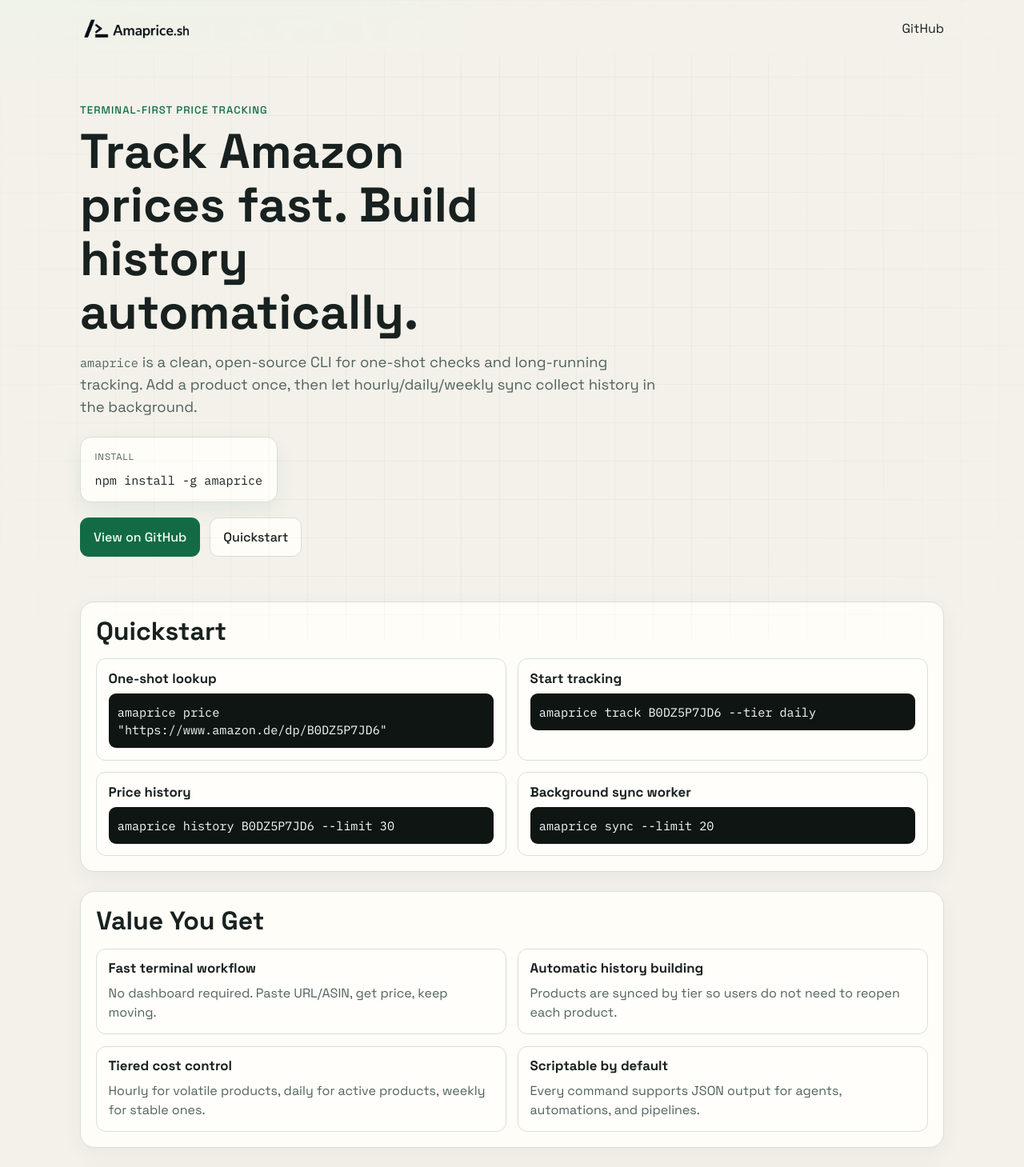
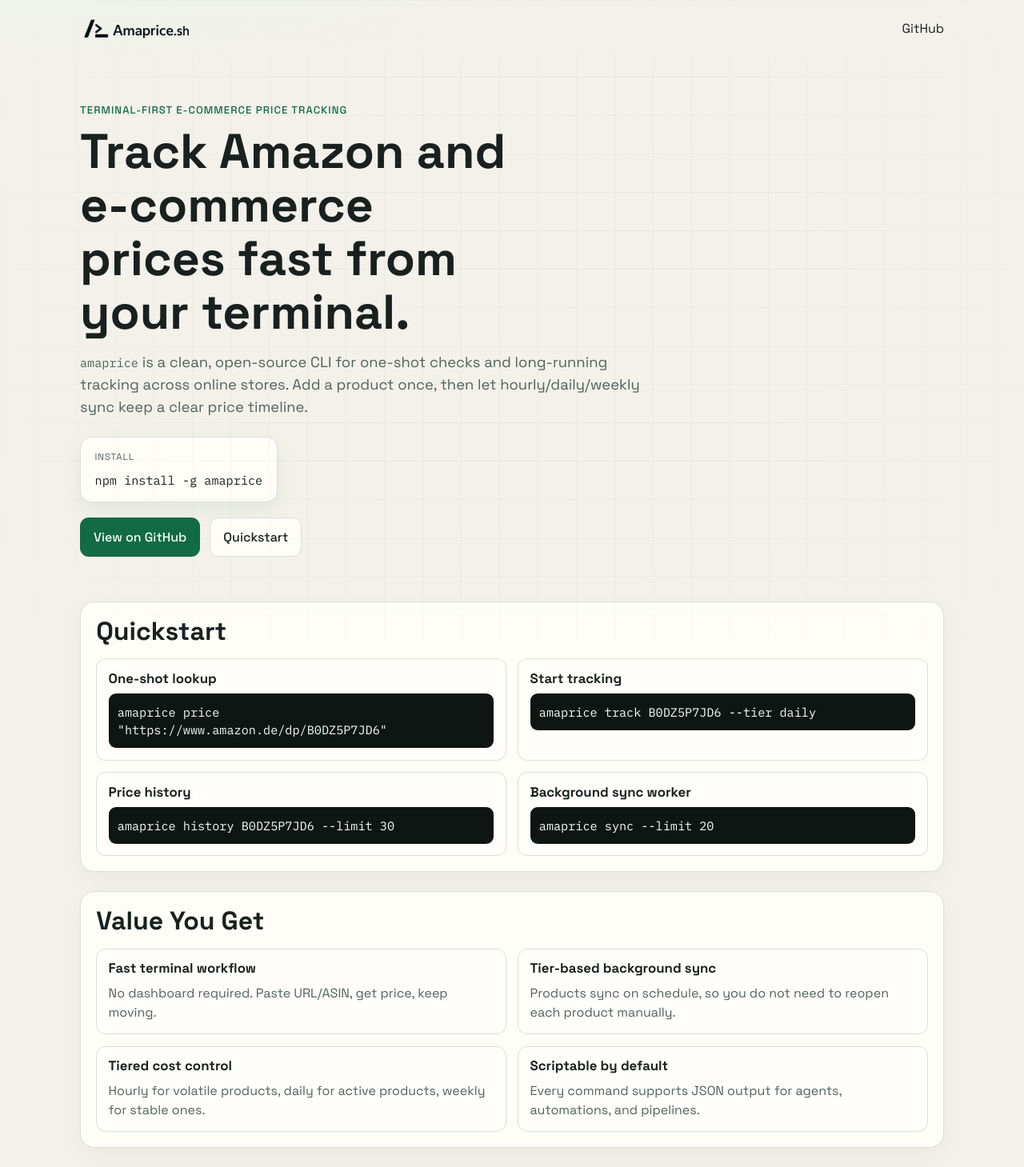
Before and after one commit to marcel-heinz/amaprice-cli, a Next.js app in the folder website/: page / in a window 1280 px wide. Shown: the top 1459 px of the page at 80% size. Built offline with nearby package versions, Linux system fonts and the light colour scheme; no server answers; the database is empty.

Commit message:
Update website copy for Amazon and e-commerce tracking

```diff
--- a/website/app/layout.js
+++ b/website/app/layout.js
@@ -2,9 +2,9 @@
 import { Analytics } from "@vercel/analytics/next";
 
 export const metadata = {
-  title: "amaprice - Amazon Price Tracking CLI",
+  title: "amaprice - Amazon & E-commerce Price Tracking",
   description:
-    "Track Amazon prices from the terminal. Open-source CLI with tiered background sync and shared price history.",
+    "Track Amazon and e-commerce prices from the terminal. Open-source CLI with tiered background sync and shared price history.",
   icons: {
     icon: [
       { url: "/favicon.ico" },
--- a/website/app/page.js
+++ b/website/app/page.js
@@ -28,12 +28,12 @@
 
       <main className="container">
         <section className="hero">
-          <p className="kicker">Terminal-first price tracking</p>
-          <h1>Track Amazon prices fast. Build history automatically.</h1>
+          <p className="kicker">Terminal-first e-commerce price tracking</p>
+          <h1>Track Amazon and e-commerce prices fast from your terminal.</h1>
           <p className="lead">
             <code>amaprice</code> is a clean, open-source CLI for one-shot checks
-            and long-running tracking. Add a product once, then let
-            hourly/daily/weekly sync collect history in the background.
+            and long-running tracking across online stores. Add a product once,
+            then let hourly/daily/weekly sync keep a clear price timeline.
           </p>
 
           <div className="install-card">
@@ -96,10 +96,10 @@
               <p>No dashboard required. Paste URL/ASIN, get price, keep moving.</p>
             </article>
             <article>
-              <h3>Automatic history building</h3>
+              <h3>Tier-based background sync</h3>
               <p>
-                Products are synced by tier so users do not need to reopen each
-                product.
+                Products sync on schedule, so you do not need to reopen each
+                product manually.
               </p>
             </article>
             <article>
```
